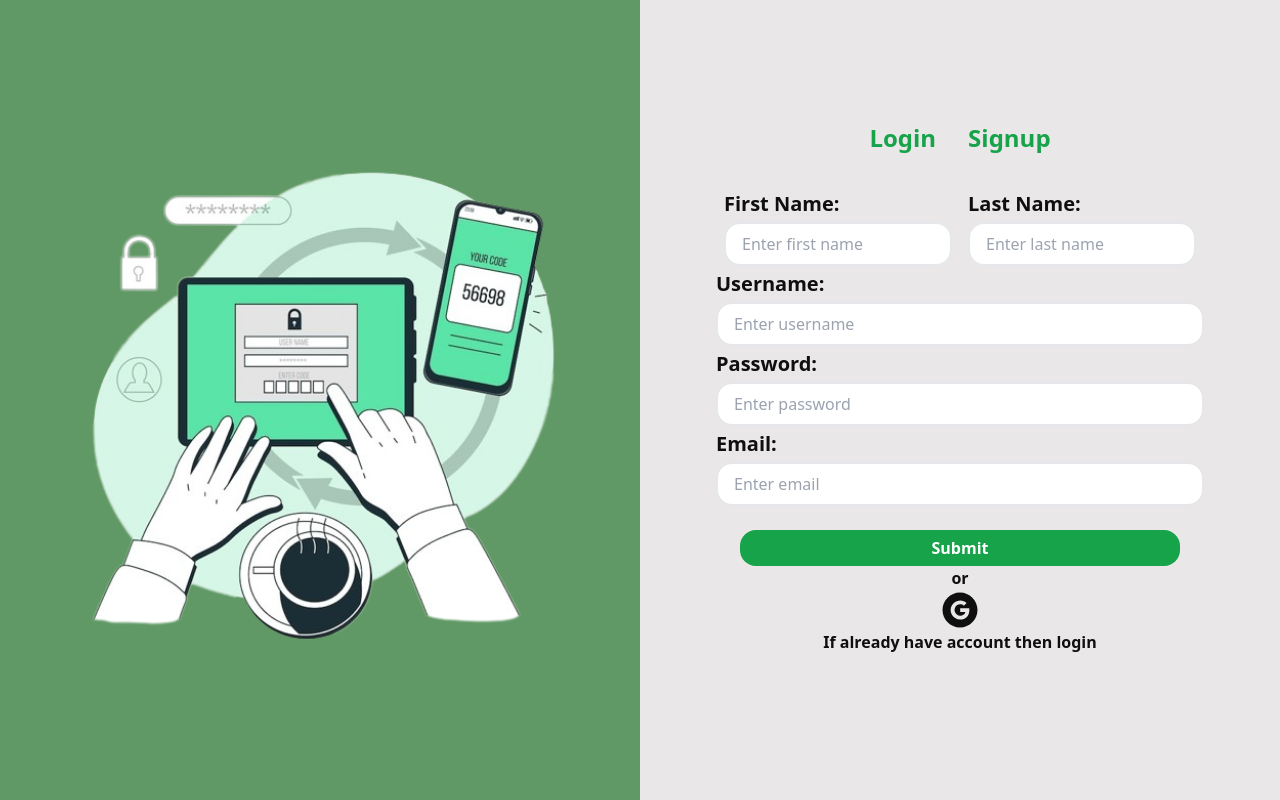
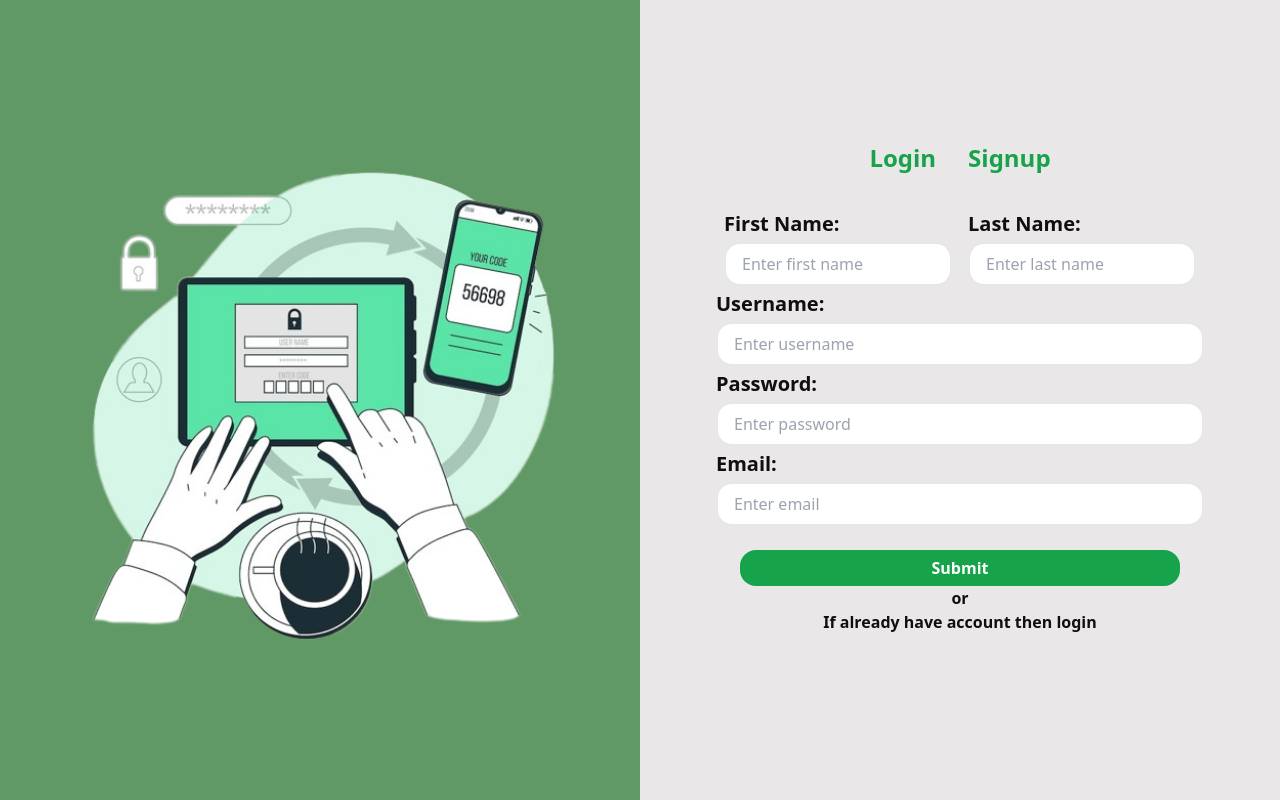
Before and after one commit to YashMulik2005/code_master_frontend, a React (Vite) app: page /auth/signup in a window 1280 px wide. Built offline with nearby package versions, Linux system fonts and the light colour scheme; no server answers.

Commit message:
Update Signup.jsx

```diff
--- a/src/components/Signup.jsx
+++ b/src/components/Signup.jsx
@@ -91,9 +91,6 @@ function Signup() {
                 <section className=' flex flex-col justify-center items-center'>
                     <input type='submit' className=' bg-green-600 p-1 py-[6px] w-[90%] rounded-2xl text-white font-semibold mt-6 cursor-pointer' />
                     <h1 className=' font-semibold'>or</h1>
-                    <section className=' flex'>
-                        <AiFillGoogleCircle size={40} className=' mx-2' />
-                    </section>
                     <h1 className=' font-semibold'>If already have account then login</h1>
                 </section>
             </form>
```
